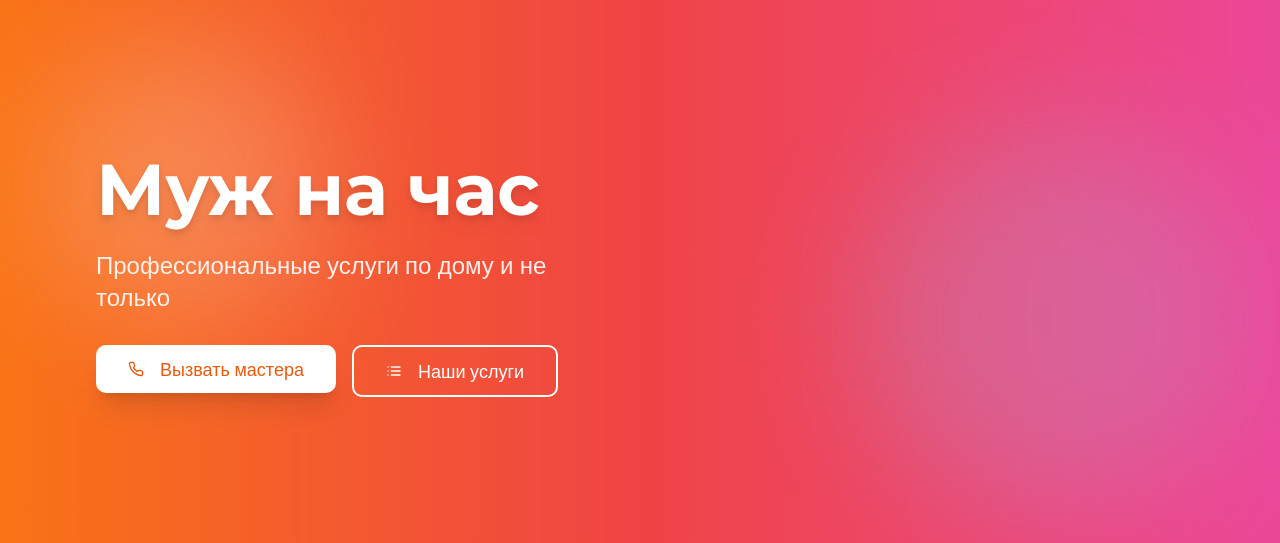
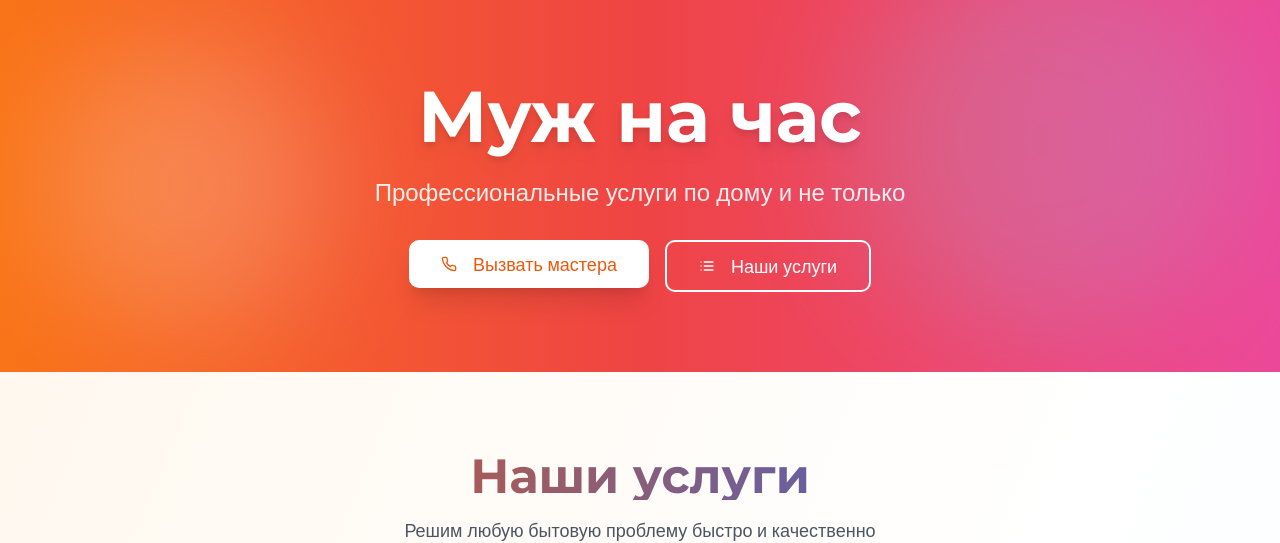
Before and after one commit to pr-poehali-dev/mzh-na-chas-remont-uslugi, a React (Vite) app: page / in a window 1280 px wide. Shown: the top 543 px of the page. Built offline with nearby package versions, Linux system fonts and the light colour scheme.

Commit message:
Удаление мужчины из шапки сайта

```diff
--- a/src/pages/Index.tsx
+++ b/src/pages/Index.tsx
@@ -87,15 +87,14 @@ const Index = () => {
         </div>
 
         <div className="container mx-auto max-w-6xl relative z-10">
-          <div className="grid md:grid-cols-2 gap-12 items-center">
-            <div className="text-center md:text-left animate-fade-in">
+          <div className="text-center animate-fade-in">
             <h1 className="text-5xl md:text-7xl font-bold mb-6 drop-shadow-lg">
               Муж на час
             </h1>
-              <p className="text-xl md:text-2xl mb-8 text-white/90">
+            <p className="text-xl md:text-2xl mb-8 text-white/90 max-w-2xl mx-auto">
               Профессиональные услуги по дому и не только
             </p>
-              <div className="flex flex-col sm:flex-row gap-4 justify-center md:justify-start">
+            <div className="flex flex-col sm:flex-row gap-4 justify-center">
               <Button
                 size="lg"
                 className="bg-white text-orange-600 hover:bg-gray-100 text-lg px-8 py-6 shadow-xl hover-scale"
@@ -113,16 +112,6 @@ const Index = () => {
                 <Icon name="List" className="mr-2" size={20} />
                 Наши услуги
               </Button>
-              </div>
-            </div>
-
-            <div className="relative animate-fade-in hidden md:block">
-              <div className="absolute -inset-4 bg-white/20 rounded-3xl blur-2xl"></div>
-              <img
-                src="https://cdn.poehali.dev/projects/43d1f06e-85b6-4a82-b62a-424de89e658c/files/5a8c6b02-0174-4b9d-9287-81a2778db1f4.jpg"
-                alt="Профессиональный мастер"
-                className="relative rounded-3xl shadow-2xl w-full h-auto object-cover transform hover:scale-105 transition-transform duration-500"
-              />
             </div>
           </div>
         </div>
```
Lines whose indentation alone changed are shown as unchanged.
